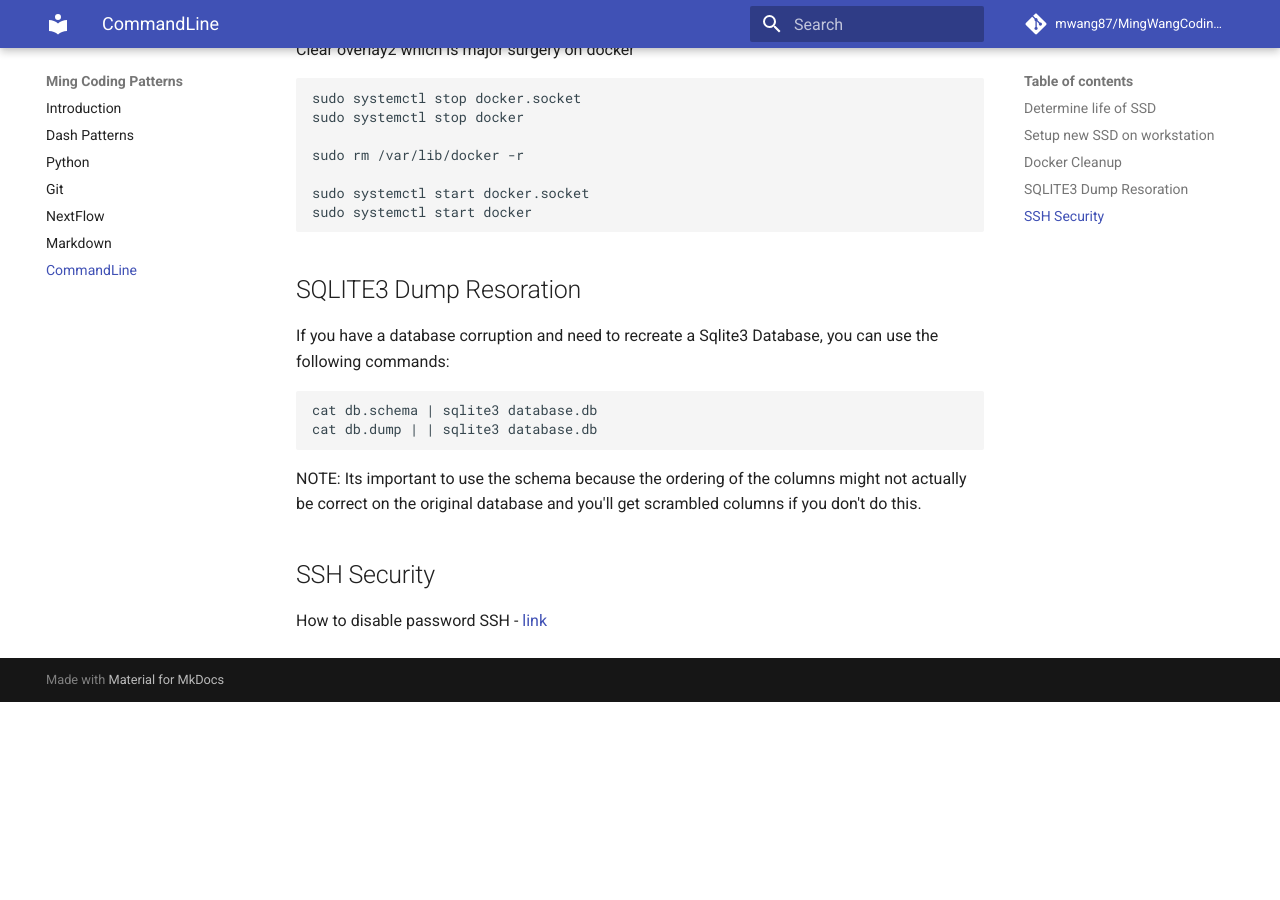
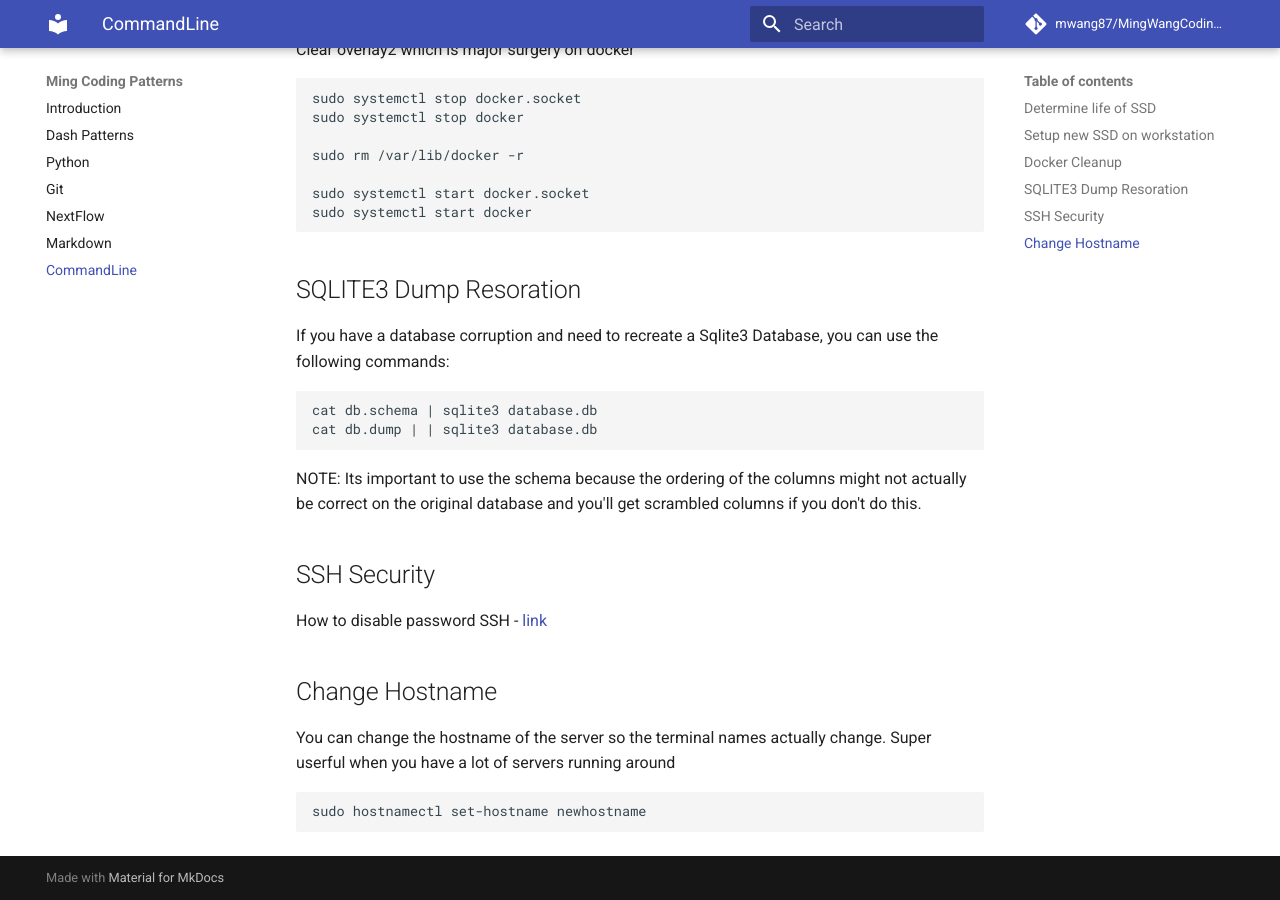
Before and after one commit to mwang87/MingWangCodingPatterns, an MkDocs documentation site: the page built from docs/commandline.md, in a window 1280 px wide and 900 px high, scrolled down 704 px. Built offline with MkDocs 1.6.1 and Material for MkDocs 9.7.7, drawn with Linux system fonts in a browser that asks for light colours; comment, search, counter and statistics services are not loaded; before the commit the page ends 1406 px from its top, so only the background shows below that.

Commit message:
Update commandline.md

````diff
--- a/docs/commandline.md
+++ b/docs/commandline.md
@@ -51,3 +51,11 @@ NOTE: Its important to use the schema because the ordering of the columns might
 ## SSH Security
 
 How to disable password SSH - [link](https://www.cyberciti.biz/faq/how-to-disable-ssh-password-login-on-linux/)
+
+## Change Hostname
+
+You can change the hostname of the server so the terminal names actually change. Super userful when you have a lot of servers running around
+
+```
+sudo hostnamectl set-hostname newhostname
+```
````
